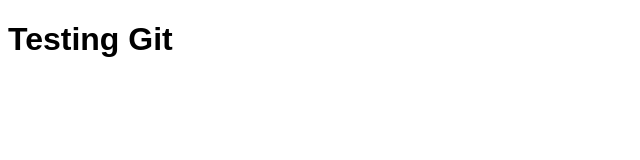
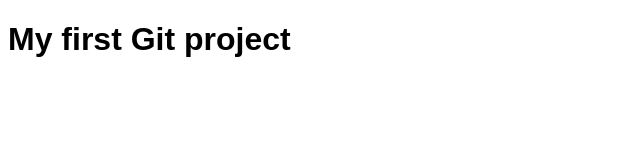
Before and after one commit to antoniovalverde/testing-git, a plain HTML site: page index.html in a window 1280 px wide. Shown: the whole page, without its empty margins (0-640 px from the left). Drawn offline with Linux system fonts and the light colour scheme.

Commit message:
Change Title

```diff
--- a/index.html
+++ b/index.html
@@ -4,9 +4,9 @@
   <meta charset="UTF-8">
   <meta name="viewport" content="width=device-width, initial-scale=1.0">
   <link rel="stylesheet" href="styles/main.css">
-  <title>Testing Git</title>
+  <title>:)</title>
 </head>
 <body>
-	<h1>Testing Git</h1>
+	<h1>My first Git project</h1>
 </body>
 </html>
```
